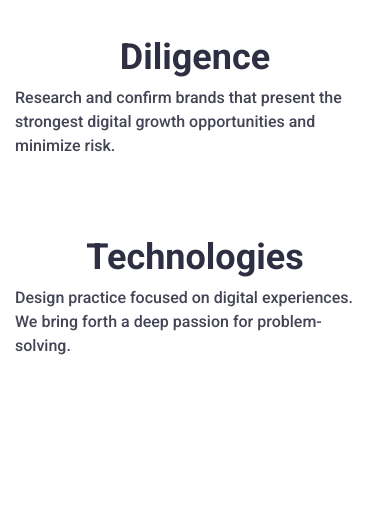
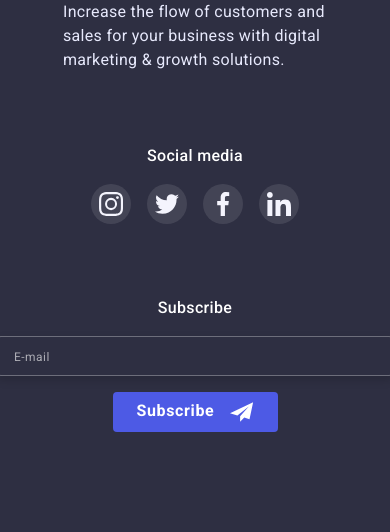
Before and after one commit to Samael85777/goit-markup-hw-07, a plain HTML site: page index.html in a window 390 px wide. Shown: the part 849-1381 px from the top of the page. Before the commit the page ends 1303 px from the top, so only its background shows below. Drawn offline with nearby package versions, Linux system fonts and the light colour scheme.

Commit message:
footer-mobile

```diff
--- a/css/styles.css
+++ b/css/styles.css
@@ -662,6 +662,8 @@ img {
 
 .footer-container-all {
   display: flex;
+  flex-direction: column;
+  align-items: center;
 }
 
 .footer-container {
@@ -674,9 +676,11 @@ img {
   font-size: 18px;
   line-height: 1.16;
   letter-spacing: 0.03em;
+  display: flex;
   text-transform: uppercase;
   text-decoration: none;
   color: var(--color-background-brand);
+  justify-content: center;
 }
 
 .web-footer-logo {
@@ -694,11 +698,12 @@ img {
   letter-spacing: 0.02em;
   color: var(--color-background-button);
   margin-top: 16px;
+  margin-bottom: 72px;
 }
 
 .social-media {
   width: 208px;
-  margin-left: 120px;
+  margin-bottom: 72px;
 }
 
 .social-media-title {
@@ -708,6 +713,7 @@ img {
   letter-spacing: 0.02em;
   color: var(--color-third);
   margin-bottom: 16px;
+  text-align: center;
 }
 
 .social-media-list {
@@ -736,7 +742,8 @@ img {
 }
 
 .footer-form-subscribe {
-  margin-left: auto;
+  display: flex;
+  flex-direction: column;
 }
 
 .footer-form-text {
@@ -745,15 +752,18 @@ img {
   line-height: 1.5;
   letter-spacing: 0.02em;
   color: var(--color-third);
+  text-align: center;
   margin-bottom: 16px;
 }
 
 .footer-form-container {
   display: flex;
+  flex-direction: column;
+  width: 100%;
 }
 
 .footer-form-input {
-  width: 264px;
+  width: 396px;
   height: 40px;
   border: 1px solid rgba(255, 255, 255, 0.3);
   filter: drop-shadow(0px 4px 4px rgba(0, 0, 0, 0.15));
@@ -790,7 +800,8 @@ img {
   background-color: var(--color-action);
   display: flex;
   padding: 8px 24px;
-  margin-left: 24px;
+  margin: 0 auto;
+  margin-top: 16px;
   border: none;
   align-items: center;
   transition: background-color 250ms cubic-bezier(0.4, 0, 0.2, 1);
@@ -1038,6 +1049,16 @@ img {
   .container {
     width: 428px;
   }
+
+  .footer-form-input {
+    width: 396px;
+  }
+}
+
+@media screen and (max-width: 320px) {
+  .footer-form-input {
+    width: 296px;
+  }
 }
 
 @media screen and (max-width: 1200px) {
--- a/index.html
+++ b/index.html
@@ -144,7 +144,7 @@
       </div>
     </header> -->
     <main class="main">
-      <section class="section-hero">
+      <!-- <section class="section-hero">
         <div class="container">
           <h1 class="section-hero-title">
             Effective Solutions for Your Business
@@ -153,8 +153,8 @@
             Order Service
           </button>
         </div>
-      </section>
-      <section class="advantages">
+      </section> -->
+      <!-- <section class="advantages">
         <div class="container">
           <h2 class="visually-hidden">Our advantages</h2>
           <ul class="advantages-list">
@@ -208,7 +208,7 @@
             </li>
           </ul>
         </div>
-      </section>
+      </section> -->
       <!-- <section class="work">
         <div class="container">
           <h2 class="work-title">What are we doing</h2>
@@ -412,7 +412,7 @@
           </ul>
         </div>
       </section> -->
-      <!-- <section class="customers">
+      <section class="customers">
         <div class="container">
           <h2 class="customers-title">Customers</h2>
           <ul class="customers-list">
@@ -460,9 +460,9 @@
             </li>
           </ul>
         </div>
-      </section> -->
+      </section>
     </main>
-    <!-- <footer class="footer">
+    <footer class="footer">
       <div class="container">
         <div class="footer-container-all">
           <div class="footer-container">
@@ -528,8 +528,8 @@
           </form>
         </div>
       </div>
-    </footer> -->
-    <div class="backdrop is-hidden" data-modal>
+    </footer>
+    <!-- <div class="backdrop is-hidden" data-modal>
       <div class="modal">
         <button class="modal-button" type="button" data-modal-close>
           <svg class="modal-close-icon" width="8" height="8">
@@ -614,7 +614,7 @@
           <button type="submit" class="modal-form-submit-btn">Send</button>
         </form>
       </div>
-    </div>
+    </div> -->
     <script src="./mobile-menu.js"></script>
     <script src="./modal.js"></script>
   </body>
```
